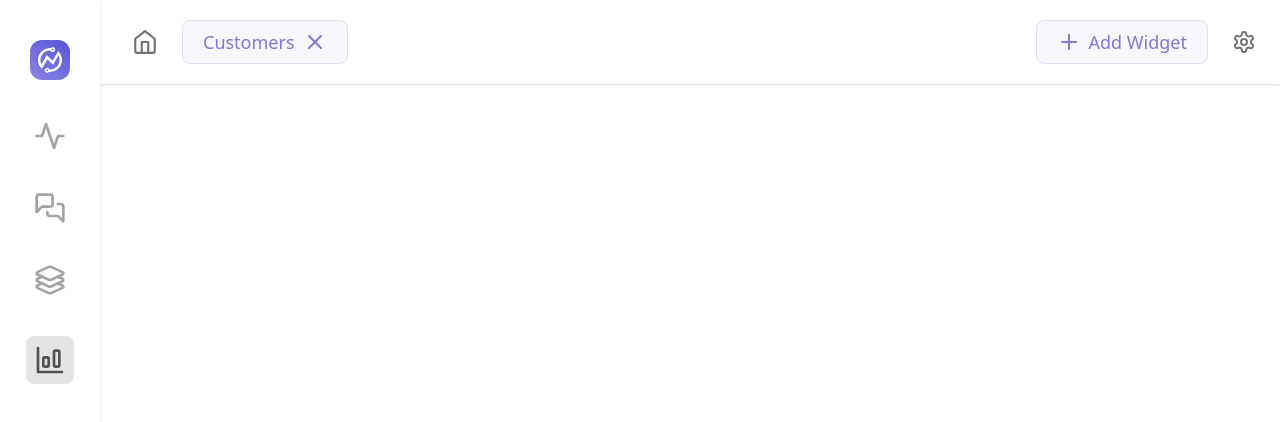
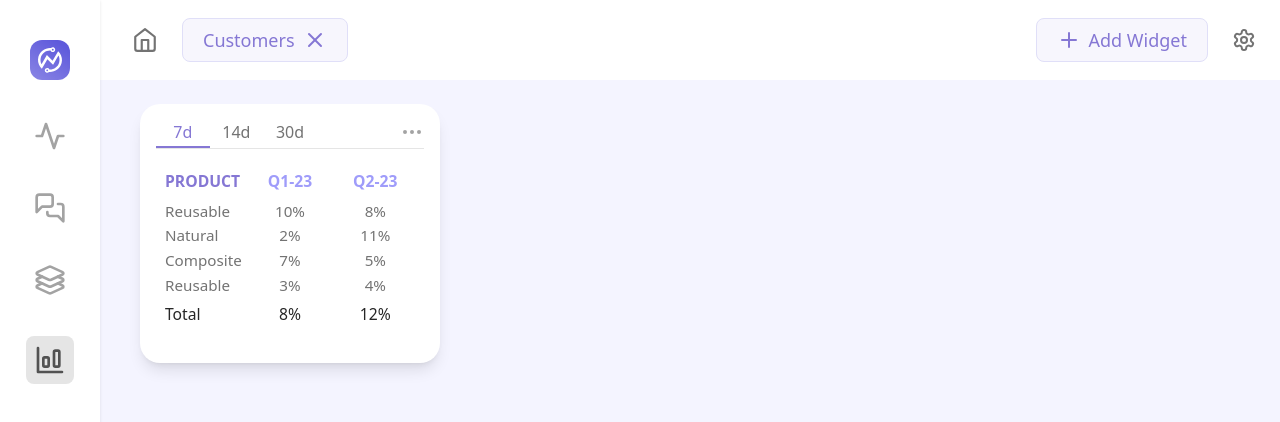
Before and after one commit to lakshz/widget-dashboard, a React (Vite) app: page / in a window 1280 px wide. Shown: the top 422 px of the page. Built offline with nearby package versions, Linux system fonts and the light colour scheme.

Commit message:
data widget card

```diff
--- a/src/App.tsx
+++ b/src/App.tsx
@@ -1,12 +1,14 @@
 import Sidebar from "@/components/navigation/Sidebar";
 import Topbar from "@/components/navigation/Topbar";
+import Widgets from "./components/widgets/Widgets";
 
 function App() {
   return (
     <>
       <Sidebar />
-      <main className="pl-[100px] ">
+      <main className="pl-[100px] flex flex-col">
         <Topbar />
+        <Widgets />
       </main>
     </>
   );
--- a/src/components/navigation/Topbar.tsx
+++ b/src/components/navigation/Topbar.tsx
@@ -3,7 +3,7 @@ import { Button } from "@/components/ui/button";
 
 const Topbar = () => {
   return (
-    <div className="shadow px-6 py-5 flex items-center text-neutral-500">
+    <div className="shadow px-6 h-[10vh] flex items-center text-neutral-500">
       <div className="cursor-pointer mx-2">
         <Home size={26} />
       </div>
--- /dev/null
+++ b/src/components/widgets/Widgets.tsx
@@ -0,0 +1,19 @@
+import DataWidget, { WidgetBgColors } from "./cards/DataWidget";
+
+import widgetsData from "./widgets-data.json";
+
+const Widgets = () => {
+  const widgets = widgetsData.widgets;
+  return (
+    <div className="h-[90vh] bg-[#f4f4ff] px-10 py-6">
+      <DataWidget
+        type={widgets[0].dataType!}
+        bgColor={widgets[0].bgColor as WidgetBgColors}
+        size={widgets[0].size as [number, number]}
+        data={widgets[0].data}
+      />
+    </div>
+  );
+};
+
+export default Widgets;
--- /dev/null
+++ b/src/components/widgets/cards/DataWidget.tsx
@@ -0,0 +1,134 @@
+import { MoreHorizontal } from "lucide-react";
+import clsx from "clsx";
+
+export enum DataWidgetTypes {
+  HISTORIC,
+  RECENT,
+}
+
+export enum WidgetBgColors {
+  WHITE = "WHITE",
+  PRIMARY = "PRIMARY",
+  DARK = "DARK",
+}
+
+type DataWidgetProps = {
+  type: DataWidgetTypes;
+  bgColor: WidgetBgColors;
+  size: [number, number];
+  data: {
+    headingRow: string[];
+    values: string[][];
+    totalRow: string[];
+  };
+};
+
+// based on the bg color, we map all the colors for widget text
+const ColorsMapping = {
+  [WidgetBgColors.WHITE]: {
+    topNav: "text-primary",
+    headingRow1: "text-primary",
+    headingRow2: "text-[#9f9cfa]",
+    values: "text-neutral-500",
+    totalRow: "text-neutral-800",
+  },
+  [WidgetBgColors.PRIMARY]: {
+    topNav: "text-white",
+    headingRow1: "text-white font-medium",
+    headingRow2: "text-neutral-200",
+    values: "text-neutral-300",
+    totalRow: "text-neutral-100",
+  },
+  [WidgetBgColors.DARK]: {
+    topNav: "text-white",
+    headingRow1: "text-white font-medium",
+    headingRow2: "text-neutral-200",
+    values: "text-neutral-200",
+    totalRow: "text-white",
+  },
+};
+
+const DataWidget = ({ bgColor, size, type, data }: DataWidgetProps) => {
+  return (
+    <div
+      className={clsx("shadow-lg rounded-[20px] p-4 w-[300px]", {
+        "bg-white": bgColor === WidgetBgColors.WHITE,
+        "bg-primary": bgColor === WidgetBgColors.PRIMARY,
+        "bg-neutral-800": bgColor === WidgetBgColors.DARK,
+      })}
+    >
+      <div className="border-b border-b-neutral-200 pb-1 flex w-full justify-between">
+        {type === DataWidgetTypes.HISTORIC ? (
+          <div className="flex w-[60%] text-center">
+            <div
+              className={clsx(
+                "basis-1/3 -mb-1 border-b-2 font-medium border-b-primary",
+                {
+                  [ColorsMapping[bgColor].topNav]: true,
+                }
+              )}
+            >
+              7d
+            </div>
+            <div className="cursor-pointer basis-1/3 text-neutral-500">14d</div>
+            <div className="cursor-pointer basis-1/3 text-neutral-500">30d</div>
+          </div>
+        ) : (
+          <div className="text-neutral-500">Today</div>
+        )}
+        <div className="text-neutral-400 cursor-pointer">
+          <MoreHorizontal />
+        </div>
+      </div>
+      <div className="py-5 px-2 flex flex-col justify-center text-[0.95rem]">
+        <table>
+          <thead>
+            <tr className="grid grid-cols-3 gap-1 text-center">
+              {data.headingRow.map((s, i) => {
+                return (
+                  <th
+                    key={i}
+                    className={clsx("uppercase text-[0.98rem] mb-1", {
+                      "text-left": i === 0,
+                      [ColorsMapping[bgColor].headingRow1]: i === 0,
+                      [ColorsMapping[bgColor].headingRow2]: i !== 0,
+                    })}
+                  >
+                    {s}
+                  </th>
+                );
+              })}
+            </tr>
+          </thead>
+          <tbody>
+            {data.values.map((row, i) => (
+              <tr
+                className={clsx("grid grid-cols-3 gap-1 text-center", {
+                  [ColorsMapping[bgColor].values]: true,
+                })}
+              >
+                <td className="text-left">{row[0]}</td>
+                <td>{row[1]}</td>
+                <td>{row[2]}</td>
+              </tr>
+            ))}
+            <tr
+              className={clsx(
+                "grid grid-cols-3 gap-1 text-center text-[0.98rem] mt-1",
+                {
+                  [ColorsMapping[bgColor].totalRow]: true,
+                }
+              )}
+            >
+              <td className="text-left">{data.totalRow[0]}</td>
+              <td>{data.totalRow[1]}</td>
+              <td>{data.totalRow[2]}</td>
+            </tr>
+          </tbody>
+        </table>
+      </div>
+    </div>
+  );
+};
+
+export default DataWidget;
--- /dev/null
+++ b/src/components/widgets/widgets-data.json
@@ -0,0 +1,21 @@
+{
+  "widgets": [
+    {
+      "id": "1",
+      "widgetType": "DATA",
+      "dataType": 0,
+      "bgColor": "WHITE",
+      "size": [1, 1],
+      "data": {
+        "headingRow": ["Product", "Q1-23", "Q2-23"],
+        "values": [
+          ["Reusable", "10%", "8%"],
+          ["Natural", "2%", "11%"],
+          ["Composite", "7%", "5%"],
+          ["Reusable", "3%", "4%"]
+        ],
+        "totalRow": ["Total", "8%", "12%"]
+      }
+    }
+  ]
+}
--- a/src/index.css
+++ b/src/index.css
@@ -17,7 +17,7 @@
     --primary-foreground: 0 0% 98%;
     --primary-background: 240 100% 97%;
 
-    --secondary: 240 4.8% 95.9%;
+    --secondary: 240 25% 61%;
     --secondary-foreground: 240 5.9% 10%;
 
     --muted: 240 4.8% 95.9%;
--- a/tailwind.config.js
+++ b/tailwind.config.js
@@ -2,10 +2,10 @@
 module.exports = {
   darkMode: ["class"],
   content: [
-    './pages/**/*.{ts,tsx}',
-    './components/**/*.{ts,tsx}',
-    './app/**/*.{ts,tsx}',
-    './src/**/*.{ts,tsx}',
+    "./pages/**/*.{ts,tsx}",
+    "./components/**/*.{ts,tsx}",
+    "./app/**/*.{ts,tsx}",
+    "./src/**/*.{ts,tsx}",
   ],
   prefix: "",
   theme: {
@@ -26,6 +26,7 @@ module.exports = {
         primary: {
           DEFAULT: "hsl(var(--primary))",
           foreground: "hsl(var(--primary-foreground))",
+          background: "hsl(var(--primary-background)",
         },
         secondary: {
           DEFAULT: "hsl(var(--secondary))",
@@ -74,4 +75,4 @@ module.exports = {
     },
   },
   plugins: [require("tailwindcss-animate")],
-}
+};
```
